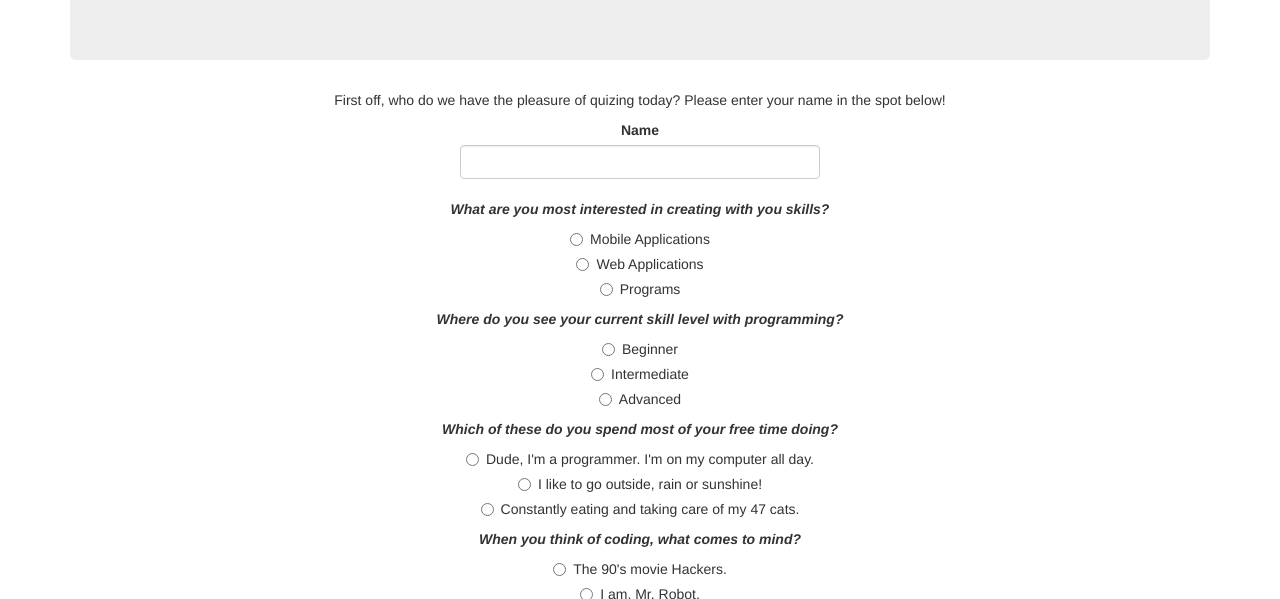
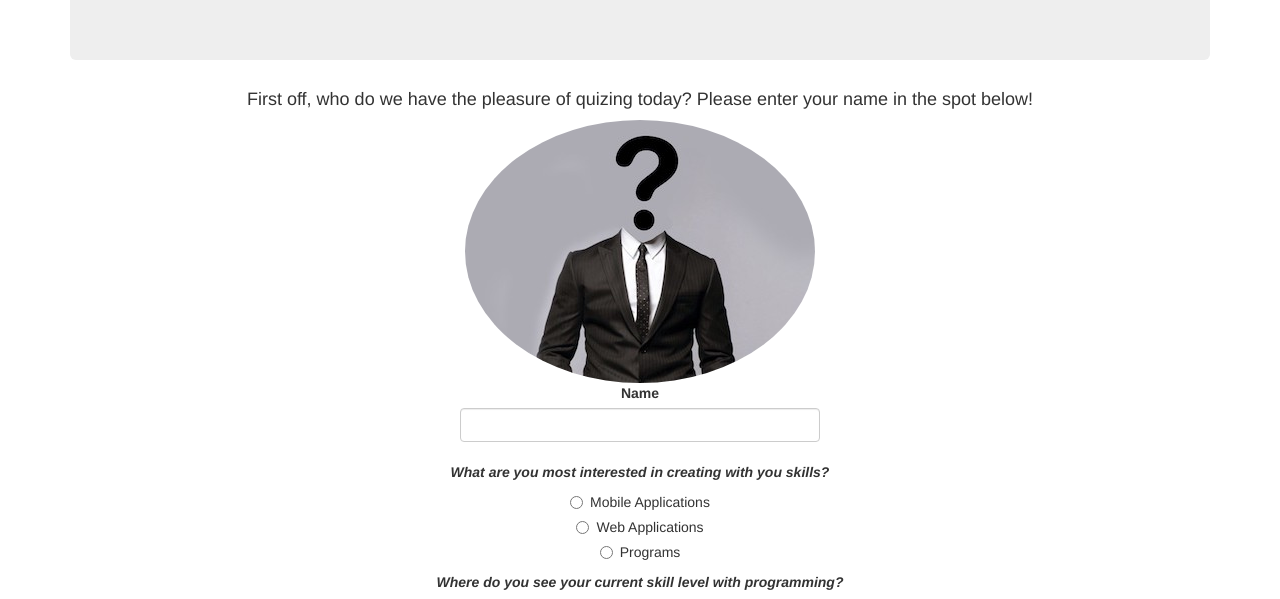
Before and after one commit to 3ntomasino/programming-language-suggester, a plain HTML site: page index.html in a window 1280 px wide. Shown: the part 180-779 px from the top of the page. Drawn offline with Linux system fonts and the light colour scheme.

Commit message:
Add whoareyou.jpg above name and style.

```diff
--- a/index.html
+++ b/index.html
@@ -16,7 +16,8 @@
       </div>
       <form id="blanks">
         <div class="form-group">
-          <p>First off, who do we have the pleasure of quizing today? Please enter your name in the spot below!</p>
+          <h4>First off, who do we have the pleasure of quizing today? Please enter your name in the spot below!</h4>
+          <img src="img/whoareyou.jpg" alt="An image of a man with a question mark for a face." class="img-circle">
           <div class="row">
             <div class="col-sm-4 col-sm-offset-4">
               <label for="name">Name</label>
```
Also changed, not shown: img/whoareyou.jpg (added).
